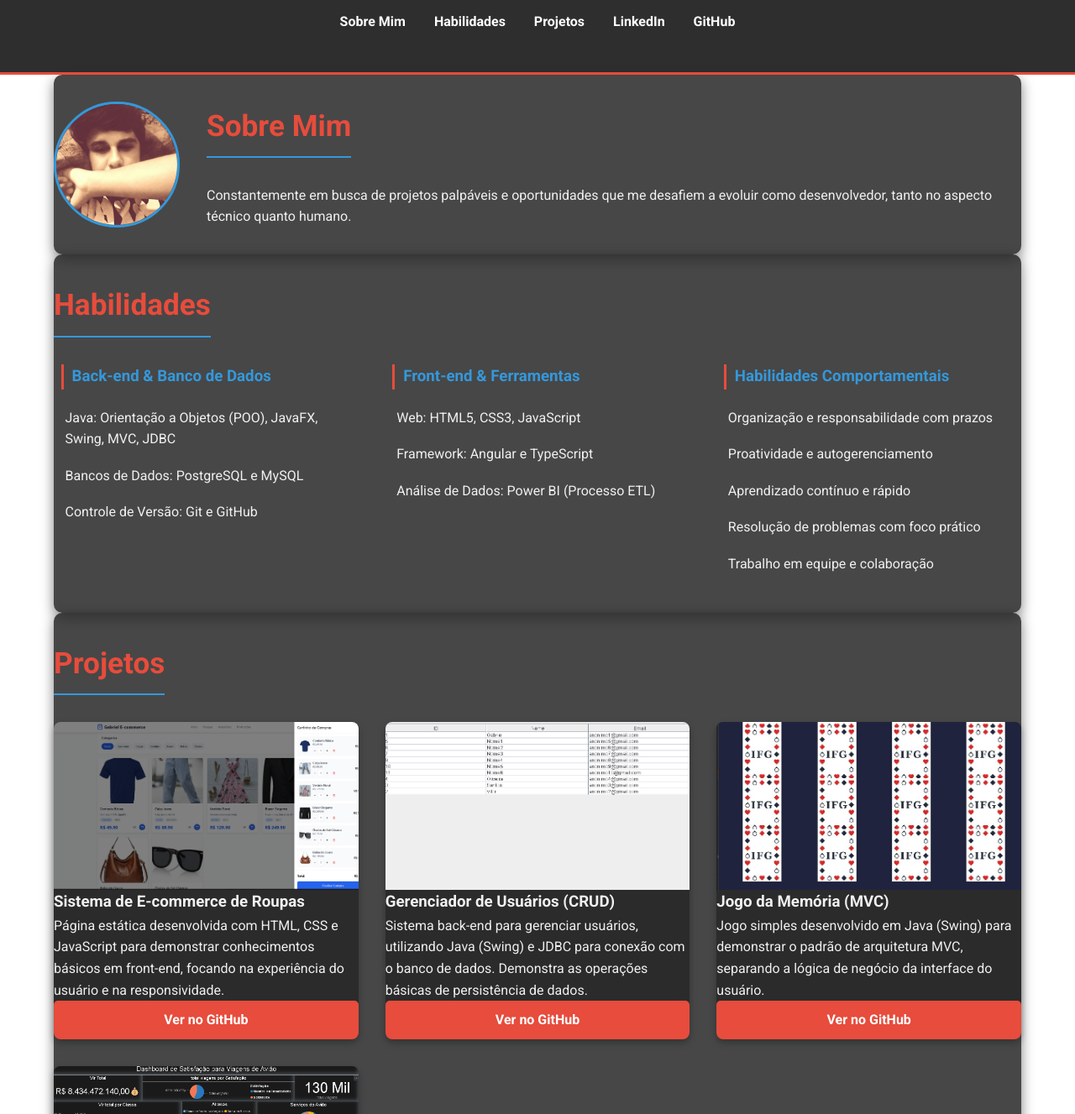
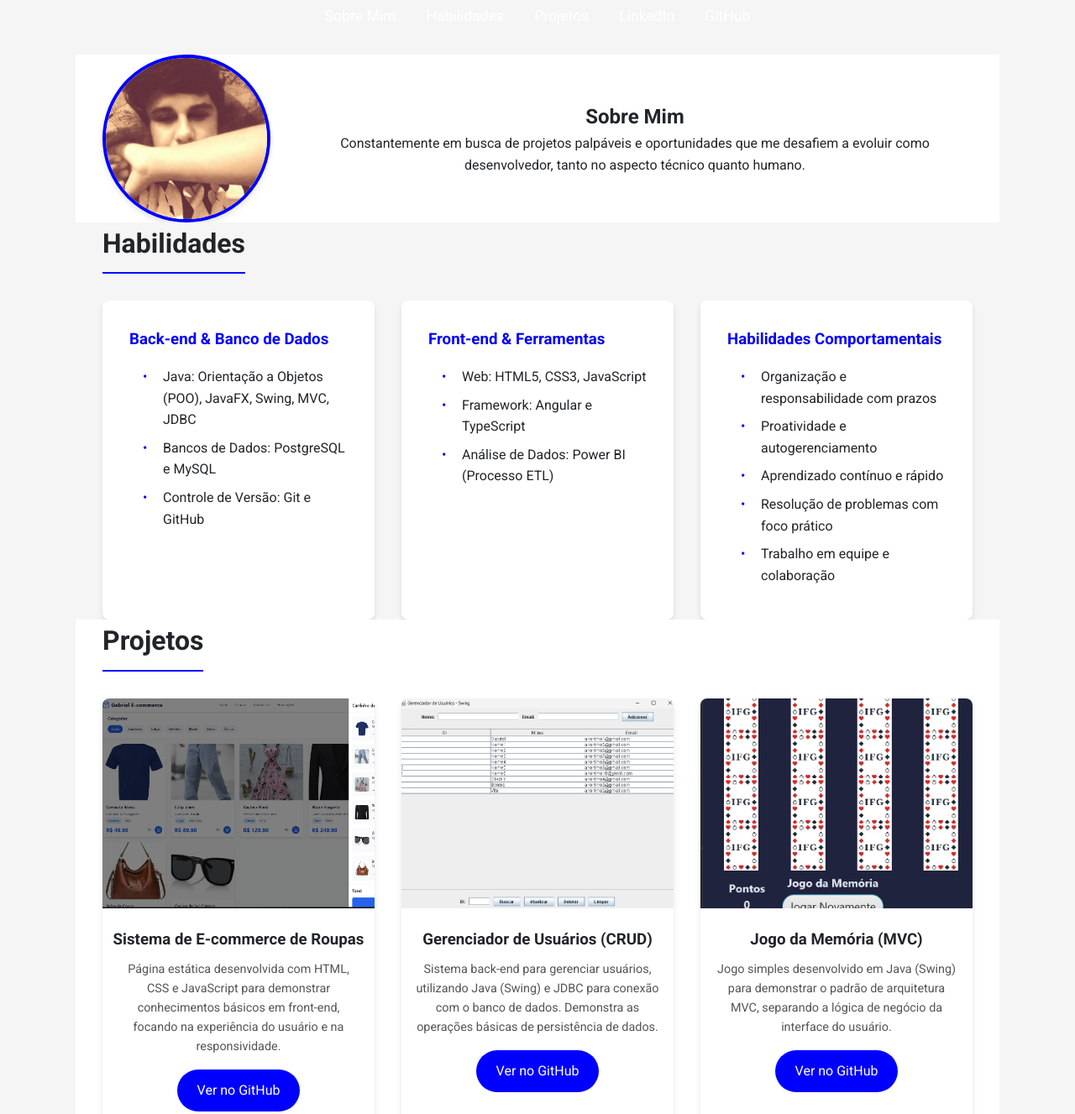
Before and after one commit to GabrielVitorSZz/GabrielVitorSZz.github.io, a website built with webpack: page index.html in a window 1280 px wide. Shown: the part 154-1481 px from the top of the page at 84% size. Built offline with nearby package versions, Linux system fonts and the light colour scheme; files whose address does not match are found by name.

Commit message:
voltando

```diff
--- a/css/style.css
+++ b/css/style.css
@@ -1,144 +1,148 @@
-/* Reset Básico e Configurações Gerais */
+:root {
+  --primary-color: #0000FF;   /* Azul para destaque (botões, ícones, bordas) */
+  --secondary-color: #0g00000; /* Preto para o fundo do cabeçalho e rodapé */
+  --background-color: #F5F5F5; /* Cinza claro para o fundo principal */
+  --text-color: #212529;      /* Tom de cinza escuro para o texto principal */
+  --card-bg: #FFFFFF;         /* Branco para o fundo dos cards de projeto */
+  --border-radius: 8px;
+  --shadow-light: 0 4px 6px rgba(0, 0, 0, 0.1);
+}
+
 * {
   margin: 0;
   padding: 0;
   box-sizing: border-box;
 }
 
-html {
-  scroll-behavior: smooth;
-}
-
 body {
   font-family: 'Roboto', sans-serif;
   line-height: 1.6;
-
-  /* --- CONFIGURAÇÃO DA IMAGEM DE FUNDO --- */
-  background-image: url('../img/imagemFundo.jpg'); /* 1. Caminho para a imagem */
-  background-size: cover;                         /* 2. Faz a imagem cobrir toda a tela */
-  background-position: center;                    /* 3. Centraliza a imagem */
-  background-attachment: fixed;                   /* 4. Deixa a imagem fixa durante o scroll (efeito parallax) */
-  background-repeat: no-repeat;                   /* 5. Evita que a imagem se repita */
-
-  color: #f0f0f0; /* Cor padrão do texto alterada para cinza claro para ser legível no fundo escuro */
+  color: var(--text-color);
+  background-color: var(--background-color);
 }
 
 .container {
-  width: 90%;
-  max-width: 1200px;
+  max-width: 1100px;
   margin: auto;
-  padding: 2rem 0;
+  overflow: hidden;
+  padding: 0 2rem;
 }
 
-/* Header e Navegação */
 header {
-  background-color: rgba(10, 10, 10, 0.85); /* Fundo do header semi-transparente para se destacar */
-  padding: 1rem 0;
+  background: var(--secondary-color);
+  color: #fff;
+  padding: 2rem 0;
   text-align: center;
-  border-bottom: 3px solid #e74c3c; /* Linha vermelha para separar */
-  position: sticky;
-  top: 0;
-  z-index: 1000;
-  backdrop-filter: blur(5px); /* Efeito de vidro fosco no header */
 }
 
 header h1 {
   font-size: 2.5rem;
-  color: #ffffff;
   margin-bottom: 0.5rem;
+  font-weight: 700;
 }
 
 header p {
   font-size: 1.2rem;
-  color: #cccccc;
-  margin-bottom: 1rem;
+  font-weight: 300;
+  margin-bottom: 1.5rem;
 }
 
-header nav a {
-  color: #ffffff;
+nav a {
+  color: #fff;
   text-decoration: none;
-  margin: 0 15px;
-  font-weight: 700;
-  transition: color 0.3s ease;
+  margin: 0 1rem;
+  font-size: 1.1rem;
+  transition: color 0.3s;
 }
 
-header nav a:hover {
-  color: #3498db; /* Azul ao passar o mouse */
+nav a:hover {
+  color: var(--primary-color);
 }
 
-/* Seções Principais */
-main section {
-  padding: 4rem 2rem;
-  margin: 2rem auto;
-  background-color: rgba(25, 25, 25, 0.8); /* Fundo das seções semi-transparente */
-  border-radius: 10px;
-  box-shadow: 0 5px 15px rgba(0, 0, 0, 0.5);
-  backdrop-filter: blur(5px); /* Efeito de vidro fosco */
+section {
+  padding: 4rem 0;
 }
 
-h2 {
-  text-align: center;
-  margin-bottom: 2rem;
-  font-size: 2.2rem;
-  color: #e74c3c; /* Títulos das seções em vermelho */
-  border-bottom: 2px solid #3498db; /* Sublinhado em azul */
-  padding-bottom: 0.5rem;
-  display: inline-block;
+#sobre {
+  background: #fff;
 }
 
-.section-title-wrapper {
+.bio {
+  display: flex;
+  align-items: center;
+  gap: 2rem;
+  flex-wrap: wrap;
+  justify-content: center;
   text-align: center;
 }
 
-/* Sobre Mim */
-#sobre .bio {
-  display: flex;
-  align-items: center;
-  gap: 2rem;
+.bio .text {
+  flex: 1;
 }
 
 .profile-pic {
-  width: 150px;
-  height: 150px;
+  width: 200px;
+  height: 200px;
   border-radius: 50%;
-  border: 3px solid #3498db; /* Borda azul na foto */
+  object-fit: cover;
+  border: 4px solid var(--primary-color);
+  box-shadow: var(--shadow-light);
 }
 
-/* Habilidades */
+#habilidades {
+  background: var(--background-color);
+}
+
+#habilidades h2, #projetos h2 {
+  text-align: center;
+  margin-bottom: 2rem;
+  font-size: 2rem;
+  border-bottom: 2px solid var(--primary-color);
+  display: inline-block;
+  padding-bottom: 0.5rem;
+}
+
 .skills-container {
-  display: flex;
-  justify-content: space-around;
-  flex-wrap: wrap;
+  display: grid;
+  grid-template-columns: repeat(auto-fit, minmax(300px, 1fr));
   gap: 2rem;
 }
 
 .skill-group {
-  flex-basis: 30%;
-  min-width: 280px;
+  background: var(--card-bg);
+  padding: 2rem;
+  border-radius: var(--border-radius);
+  box-shadow: var(--shadow-light);
 }
 
 .skill-group h3 {
-  color: #3498db; /* Títulos dos grupos em azul */
+  color: var(--primary-color);
   margin-bottom: 1rem;
-  border-left: 3px solid #e74c3c;
-  padding-left: 10px;
+  font-weight: 700;
 }
 
 .skill-group ul {
-  list-style-type: none;
+  list-style: none;
+  padding-left: 1rem;
 }
 
-.skill-group li {
+.skill-group ul li {
   margin-bottom: 0.5rem;
-  padding: 5px;
-  transition: background-color 0.3s ease;
+  position: relative;
+  padding-left: 1.5rem;
 }
 
-.skill-group li:hover {
-  background-color: rgba(231, 76, 60, 0.1);
+.skill-group ul li:before {
+  content: '•';
+  color: var(--primary-color);
+  position: absolute;
+  left: 0;
 }
 
-/* Projetos */
+#projetos {
+  background: #fff;
+}
+
 .projects-grid {
   display: grid;
   grid-template-columns: repeat(auto-fit, minmax(300px, 1fr));
@@ -146,65 +150,57 @@ h2 {
 }
 
 .project-card {
-  background-color: rgba(40, 40, 40, 0.9);
-  border-radius: 8px;
+  background: var(--card-bg);
+  border-radius: var(--border-radius);
+  box-shadow: var(--shadow-light);
   overflow: hidden;
-  box-shadow: 0 4px 8px rgba(0, 0, 0, 0.3);
-  transition: transform 0.3s ease, box-shadow 0.3s ease;
-  display: flex;
-  flex-direction: column;
+  text-align: center;
+  transition: transform 0.3s;
 }
 
 .project-card:hover {
-  transform: translateY(-10px);
-  box-shadow: 0 8px 20px rgba(231, 76, 60, 0.4);
+  transform: translateY(-5px);
 }
 
 .project-card img {
   width: 100%;
-  height: 200px;
+  height: 250px;
   object-fit: cover;
 }
 
-.project-card-content {
-  padding: 1.5rem;
-  flex-grow: 1;
-  display: flex;
-  flex-direction: column;
+.project-card h3 {
+  margin: 1rem 0 0.5rem;
+  color: var(--secondary-color);
 }
 
-.project-card-content h3 {
-  color: #e74c3c; /* Vermelho */
-  margin-bottom: 0.5rem;
+.project-card p {
+  padding: 0 1rem 1rem;
+  font-size: 0.9rem;
+  color: #555;
 }
 
-.project-card-content p {
-  flex-grow: 1;
+.project-card .btn {
+  display: inline-block;
+  background: var(--primary-color);
+  color: #fff;
+  padding: 0.75rem 1.5rem;
   margin-bottom: 1rem;
+  text-decoration: none;
+  border-radius: 50px;
+  transition: background-color 0.3s;
 }
 
-.btn {
-  display: inline-block;
-  background-color: #e74c3c; /* Botão vermelho */
-  color: #fff;
-  padding: 10px 20px;
-  text-decoration: none;
-  border-radius: 5px;
-  font-weight: bold;
-  transition: background-color 0.3s ease;
-  text-align: center;
+.project-card .btn:hover {
+  background: #0056b3;
 }
 
-.btn:hover {
-  background-color: #c0392b; /* Vermelho mais escuro */
+.destaque-vermelho {
+  color: #FF0000; /* Classe para textos em vermelho */
 }
 
-/* Footer */
 footer {
+  background: var(--secondary-color);
+  color: #fff;
   text-align: center;
-  padding: 2rem;
-  margin-top: 2rem;
-  background-color: rgba(10, 10, 10, 0.9);
-  color: #aaa;
-  border-top: 3px solid #3498db; /* Linha azul para o footer */
+  padding: 1rem 0;
 }
```
